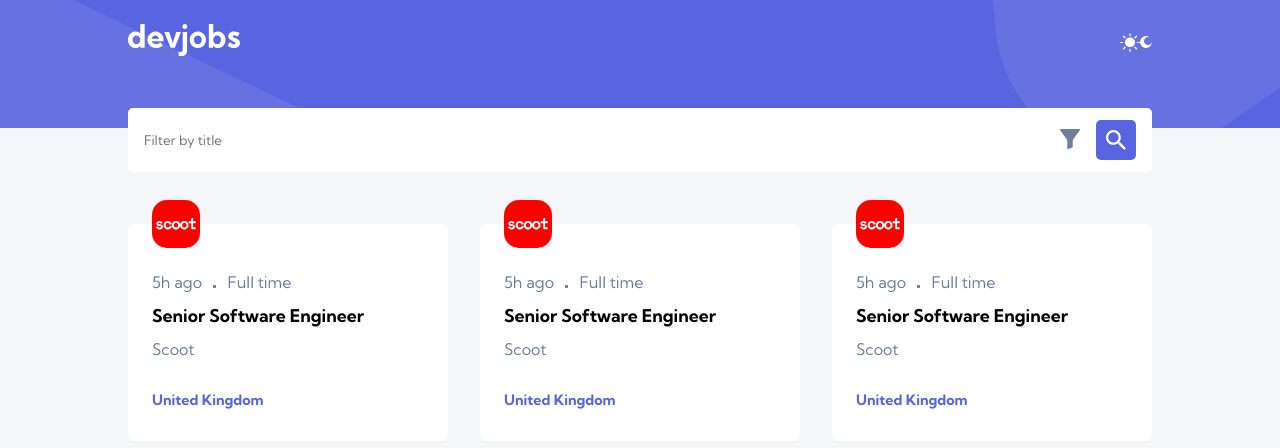
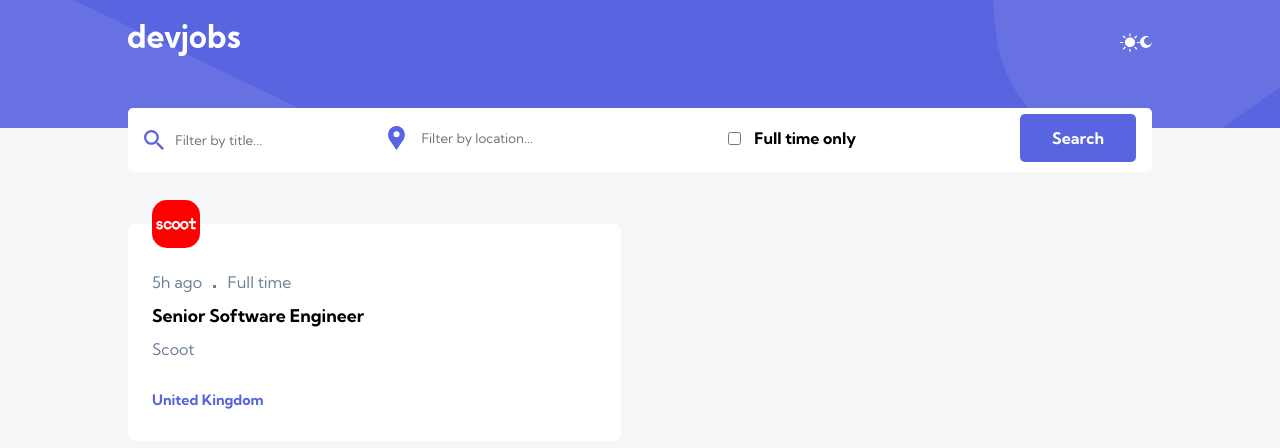
Before and after one commit to toriola998/Dev-jobs, a Vue app: page / in a window 1280 px wide. Shown: the top 448 px of the page. Built offline with nearby package versions, Linux system fonts and the light colour scheme.

Commit message:
added tab view for search bar

```diff
--- a/src/views/Home.vue
+++ b/src/views/Home.vue
@@ -19,10 +19,13 @@
 
         <form @submit.prevent="">
             <div class="search-wrap flex">
-                <label for="job-title" hidden>Job title</label>
-                <input placeholder="Filter by title" type="text" id="job-title" />
-
                 <div class="flex">
+                    <img src="./../assets/desktop/icon-search.svg" alt=""
+                        width="20" height="20" class="tab-search"/>
+                    <label for="job-title" hidden>Job title</label>
+                    <input placeholder="Filter by title..." type="text" id="job-title" />
+                </div>
+                <div class="flex filter-search">
                     <button @click="showOverlay = !showOverlay">
                         <img src="./../assets/mobile/icon-filter.svg"
                             alt="click to filter by location and fulltime"
@@ -55,30 +58,6 @@
     <main>
         <div class="job-container">
             <div class="each-job">
-                <div class="flex logo-bg">
-                    <img src="./../assets/logos/scoot.svg" alt="company logo" />
-                </div>
-                <p class="time-wrap">
-                    <span class="time">5h ago</span>
-                    <span class="job-type">Full time</span>
-                </p>
-                <h2>Senior Software Engineer</h2>
-                <p class="company-name"> Scoot</p>
-                <p class="company-location"> United Kingdom </p>
-            </div>
-             <div class="each-job">
-                <div class="flex logo-bg">
-                    <img src="./../assets/logos/scoot.svg" alt="company logo" />
-                </div>
-                <p class="time-wrap">
-                    <span class="time">5h ago</span>
-                    <span class="job-type">Full time</span>
-                </p>
-                <h2>Senior Software Engineer</h2>
-                <p class="company-name"> Scoot</p>
-                <p class="company-location"> United Kingdom </p>
-            </div>
-             <div class="each-job">
                 <div class="flex logo-bg">
                     <img src="./../assets/logos/scoot.svg" alt="company logo" />
                 </div>
@@ -129,6 +108,10 @@ export default {
         border: 0;
         outline: 0;
         background-color: transparent;
+    }
+
+    .tab-search {
+        display: none;
     }
 
     .search-wrap {
@@ -285,6 +268,7 @@ export default {
         row-gap: 3rem;
     }
 
+
 }
 
 @media only screen and (min-width: 720px) {
@@ -295,6 +279,55 @@ export default {
     main {
         padding: 6rem 3rem 0;
     }
+
+     .overlay {
+        display: flex !important;
+        position: relative;
+    }
+
+    .overlay,
+    .location-job-type {
+        background-color: initial;
+    }
+
+    .location-job-type {
+        position: absolute;
+        top: -0.6rem;
+        right: 1rem;
+        display: flex;
+        align-items: center;
+        width: 73%;
+        justify-content: space-between;
+        padding: 0;
+    }
+
+    .checkbox-wrap {
+        display: flex;
+        align-items: center;
+    }
+
+     .location-job-type > div.flex {
+        padding-top: unset;
+    }
+
+    .filter-search,
+    .checkbox-wrap::before {
+        display: none;
+    }
+
+    .tab-search {
+        display: block;
+        margin-right: .7rem;
+    }
+
+    .search-btn {
+        background-color: #5964E0;
+        width: unset;
+        margin-top: unset;
+        margin-left: 1rem;
+        padding: 0 2rem;
+    }
+
 }
 
 @media only screen and (min-width: 900px) {
```
